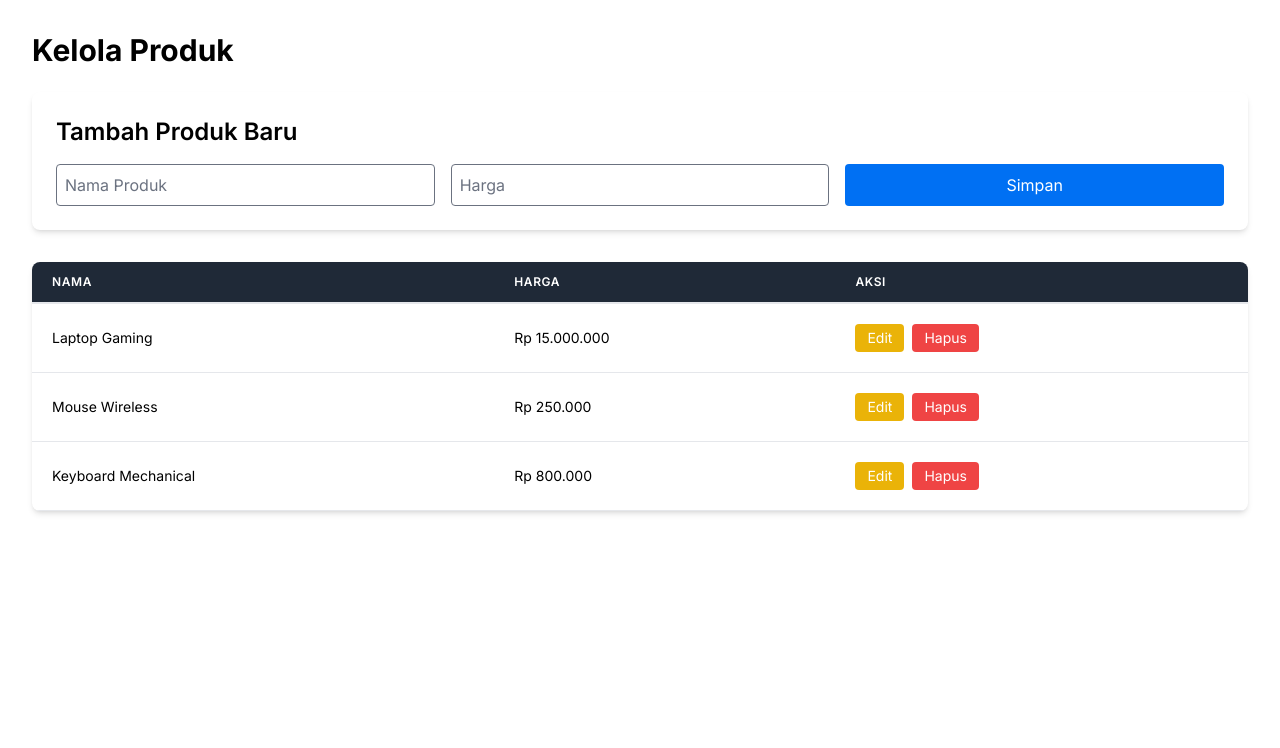
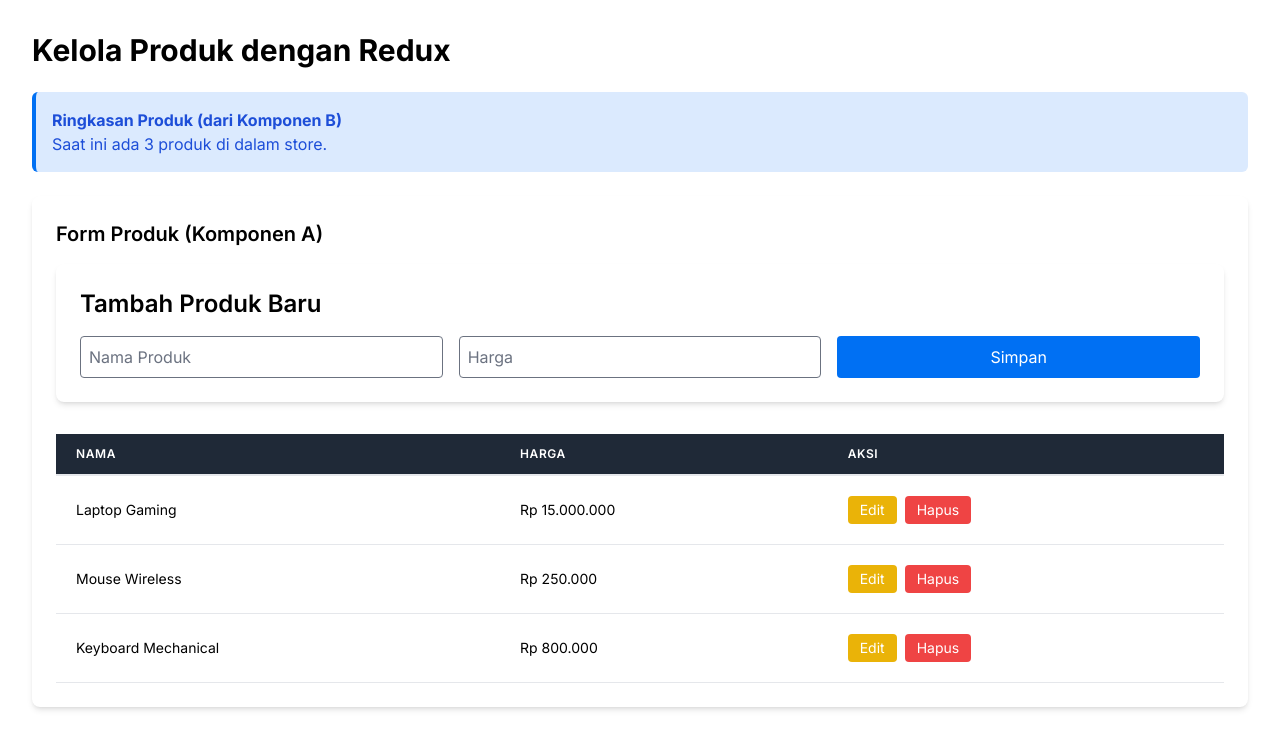
Before and after one commit to rafliad/jda-assignment-6-rafli, a Next.js app: page /products in a window 1280 px wide. Shown: the top 748 px of the page. Built offline with nearby package versions, Linux system fonts and the light colour scheme; a web font is replaced by a local one.

Commit message:
add state management with redux

```diff
--- /dev/null
+++ b/app/components/ProductSummary.tsx
@@ -0,0 +1,30 @@
+// components/ProductSummary.tsx
+"use client";
+import { useSelector } from "react-redux";
+// Menggunakan path relatif untuk memastikan file ditemukan
+import { RootState } from "../lib/redux/store";
+
+export default function ProductSummary() {
+  // Gunakan useSelector untuk mengambil data dari store global
+  const { items: products, status } = useSelector(
+    (state: RootState) => state.products
+  );
+
+  let content;
+  if (status === "loading") {
+    content = "Memuat jumlah produk...";
+  } else if (status === "succeeded") {
+    content = `Saat ini ada ${products.length} produk di dalam store.`;
+  } else if (status === "failed") {
+    content = "Gagal memuat data produk.";
+  } else {
+    content = "Silakan tambahkan produk pertama Anda.";
+  }
+
+  return (
+    <div className="p-4 mb-6 bg-blue-100 border-l-4 border-blue-500 text-blue-700 rounded-md">
+      <h3 className="font-bold">Ringkasan Produk (dari Komponen B)</h3>
+      <p>{content}</p>
+    </div>
+  );
+}
--- a/app/layout.tsx
+++ b/app/layout.tsx
@@ -1,5 +1,16 @@
-import "@/app/ui/global.css";
-import { inter } from "@/app/ui/fonts";
+// app/layout.tsx
+import type { Metadata } from "next";
+import { Inter } from "next/font/google";
+import "./ui/global.css";
+// Import provider yang baru kita buat
+import { StoreProvider } from "./lib/redux/StoreProvider";
+
+const inter = Inter({ subsets: ["latin"] });
+
+export const metadata: Metadata = {
+  title: "Create Next App",
+  description: "Generated by create next app",
+};
 
 export default function RootLayout({
   children,
@@ -8,7 +19,10 @@ export default function RootLayout({
 }) {
   return (
     <html lang="en">
-      <body className={`${inter.className}`}>{children}</body>
+      <body className={inter.className}>
+        {/* Bungkus seluruh aplikasi dengan StoreProvider */}
+        <StoreProvider>{children}</StoreProvider>
+      </body>
     </html>
   );
 }
--- /dev/null
+++ b/app/lib/redux/StoreProvider.tsx
@@ -0,0 +1,8 @@
+// lib/redux/StoreProvider.tsx
+"use client";
+import { Provider } from "react-redux";
+import { store } from "./store";
+
+export function StoreProvider({ children }: { children: React.ReactNode }) {
+  return <Provider store={store}>{children}</Provider>;
+}
--- /dev/null
+++ b/app/lib/redux/productsSlice.ts
@@ -0,0 +1,63 @@
+// lib/redux/productsSlice.ts
+import { createSlice, createAsyncThunk, PayloadAction } from "@reduxjs/toolkit";
+
+// Definisikan tipe data untuk product, sesuaikan jika perlu
+type Product = {
+  id: number;
+  name: string;
+  price: number;
+};
+
+// Definisikan bentuk state untuk slice ini
+interface ProductsState {
+  items: Product[];
+  status: "idle" | "loading" | "succeeded" | "failed";
+  error: string | null;
+}
+
+const initialState: ProductsState = {
+  items: [],
+  status: "idle", // 'idle' = belum mulai, 'loading' = sedang fetch, 'succeeded' = berhasil, 'failed' = gagal
+  error: null,
+};
+
+// Buat "thunk" untuk mengambil data dari API statis kita secara asynchronous
+// createAsyncThunk akan secara otomatis membuat action types (pending, fulfilled, rejected)
+export const fetchProducts = createAsyncThunk(
+  "products/fetchProducts",
+  async () => {
+    // Panggil API yang sudah kita buat sebelumnya
+    const response = await fetch("/api/products");
+    const data = await response.json();
+    return data;
+  }
+);
+
+const productsSlice = createSlice({
+  name: "products",
+  initialState,
+  reducers: {
+    // Di sini kita bisa menambahkan reducer lain jika ada aksi sinkronus
+  },
+  // extraReducers menangani aksi yang dibuat di luar slice, seperti dari createAsyncThunk
+  extraReducers: (builder) => {
+    builder
+      .addCase(fetchProducts.pending, (state) => {
+        state.status = "loading";
+      })
+      .addCase(
+        fetchProducts.fulfilled,
+        (state, action: PayloadAction<Product[]>) => {
+          state.status = "succeeded";
+          // Tambahkan produk yang di-fetch ke dalam state
+          state.items = action.payload;
+        }
+      )
+      .addCase(fetchProducts.rejected, (state, action) => {
+        state.status = "failed";
+        state.error = action.error.message || "Something went wrong";
+      });
+  },
+});
+
+export default productsSlice.reducer;
--- /dev/null
+++ b/app/lib/redux/store.ts
@@ -0,0 +1,12 @@
+import { configureStore } from "@reduxjs/toolkit";
+import productsReducer from "./productsSlice";
+
+export const store = configureStore({
+  reducer: {
+    products: productsReducer,
+  },
+});
+
+// Definisikan tipe untuk state dan dispatch agar bisa digunakan di seluruh aplikasi
+export type RootState = ReturnType<typeof store.getState>;
+export type AppDispatch = typeof store.dispatch;
--- a/app/products/page.tsx
+++ b/app/products/page.tsx
@@ -1,6 +1,14 @@
+// app/products/page.tsx
 "use client";
 
 import { useState, useEffect, FormEvent } from "react";
+// Import hooks dari react-redux dan action dari slice
+import { useSelector, useDispatch } from "react-redux";
+import { RootState, AppDispatch } from "../lib/redux/store";
+import { fetchProducts } from "../lib/redux/productsSlice";
+
+// Import Komponen B untuk ditampilkan bersama
+import ProductSummary from "../components/ProductSummary";
 
 type Product = {
   id: number;
@@ -9,68 +17,73 @@ type Product = {
 };
 
 export default function ProductsPage() {
-  const [products, setProducts] = useState<Product[]>([]);
+  // --- Bagian Redux ---
+  const dispatch = useDispatch<AppDispatch>();
+  // Ambil data dari store global, bukan dari local state lagi
+  const { items: products, status } = useSelector(
+    (state: RootState) => state.products
+  );
+  // --- Akhir Bagian Redux ---
+
+  // State lokal hanya untuk form input
   const [name, setName] = useState("");
   const [price, setPrice] = useState("");
   const [isUpdating, setIsUpdating] = useState<number | null>(null);
 
-  // Fungsi untuk mengambil data dari API
-  const fetchProducts = async () => {
-    const response = await fetch("/api/products");
-    const data = await response.json();
-    setProducts(data);
-  };
+  // Gunakan useEffect untuk mengambil data saat komponen pertama kali dimuat
+  useEffect(() => {
+    // Hanya fetch jika data belum pernah di-fetch
+    if (status === "idle") {
+      dispatch(fetchProducts());
+    }
+  }, [status, dispatch]);
 
-  // Ambil data saat komponen pertama kali dimuat
-  useEffect(() => {
-    fetchProducts();
-  }, []);
-
-  // Fungsi untuk menangani submit form (Add & Update)
   const handleSubmit = async (e: FormEvent) => {
     e.preventDefault();
-
     const url = isUpdating ? `/api/products/${isUpdating}` : "/api/products";
     const method = isUpdating ? "PUT" : "POST";
 
     const response = await fetch(url, {
-      method: method,
+      method,
       headers: { "Content-Type": "application/json" },
       body: JSON.stringify({ name, price }),
     });
 
     if (response.ok) {
-      // Reset form dan state
       setName("");
       setPrice("");
       setIsUpdating(null);
-      // Muat ulang data
-      fetchProducts();
+      // Setelah berhasil, dispatch lagi untuk mengambil data terbaru dari API
+      dispatch(fetchProducts());
     }
   };
 
-  // Fungsi untuk memulai proses update
   const handleUpdate = (product: Product) => {
     setIsUpdating(product.id);
     setName(product.name);
     setPrice(String(product.price));
   };
 
-  // Fungsi untuk menghapus data
   const handleDelete = async (id: number) => {
     if (confirm("Apakah Anda yakin ingin menghapus produk ini?")) {
       const response = await fetch(`/api/products/${id}`, { method: "DELETE" });
       if (response.ok) {
-        fetchProducts(); // Muat ulang data
+        // Setelah berhasil, dispatch lagi untuk mengambil data terbaru dari API
+        dispatch(fetchProducts());
       }
     }
   };
 
   return (
     <main className="container mx-auto p-8">
-      <h1 className="text-3xl font-bold mb-6">Kelola Produk</h1>
+      <h1 className="text-3xl font-bold mb-6">Kelola Produk dengan Redux</h1>
 
-      {/* Form untuk Tambah & Update */}
+      {/* Ini adalah Komponen B yang membaca state */}
+      <ProductSummary />
+
+      {/* Ini adalah Komponen A yang mengubah state */}
+      <div className="bg-white p-6 shadow-md rounded-lg">
+        <h2 className="text-xl font-semibold mb-4">Form Produk (Komponen A)</h2>
         <form
           onSubmit={handleSubmit}
           className="mb-8 p-6 bg-white shadow-md rounded-lg"
@@ -104,6 +117,7 @@ export default function ProductsPage() {
           </div>
           {isUpdating && (
             <button
+              type="button"
               onClick={() => {
                 setIsUpdating(null);
                 setName("");
@@ -116,8 +130,9 @@ export default function ProductsPage() {
           )}
         </form>
 
-      {/* Tabel untuk Menampilkan List Produk */}
-      <div className="bg-white shadow-md rounded-lg overflow-hidden">
+        {status === "loading" ? (
+          <p className="text-center p-8">Memuat data produk...</p>
+        ) : (
           <table className="min-w-full leading-normal">
             <thead className="bg-gray-800 text-white">
               <tr>
@@ -157,6 +172,7 @@ export default function ProductsPage() {
               ))}
             </tbody>
           </table>
+        )}
       </div>
     </main>
   );
--- a/package.json
+++ b/package.json
@@ -7,6 +7,7 @@
   },
   "dependencies": {
     "@heroicons/react": "^2.2.0",
+    "@reduxjs/toolkit": "^2.8.2",
     "@tailwindcss/forms": "^0.5.10",
     "autoprefixer": "10.4.20",
     "bcrypt": "^5.1.1",
@@ -17,6 +18,7 @@
     "postgres": "^3.4.6",
     "react": "latest",
     "react-dom": "latest",
+    "react-redux": "^9.2.0",
     "tailwindcss": "3.4.17",
     "typescript": "5.7.3",
     "use-debounce": "^10.0.4",
```
Also changed, not shown: 1 other file (tests, documents, lock files or other folders). Lines whose indentation alone changed are shown as unchanged.
